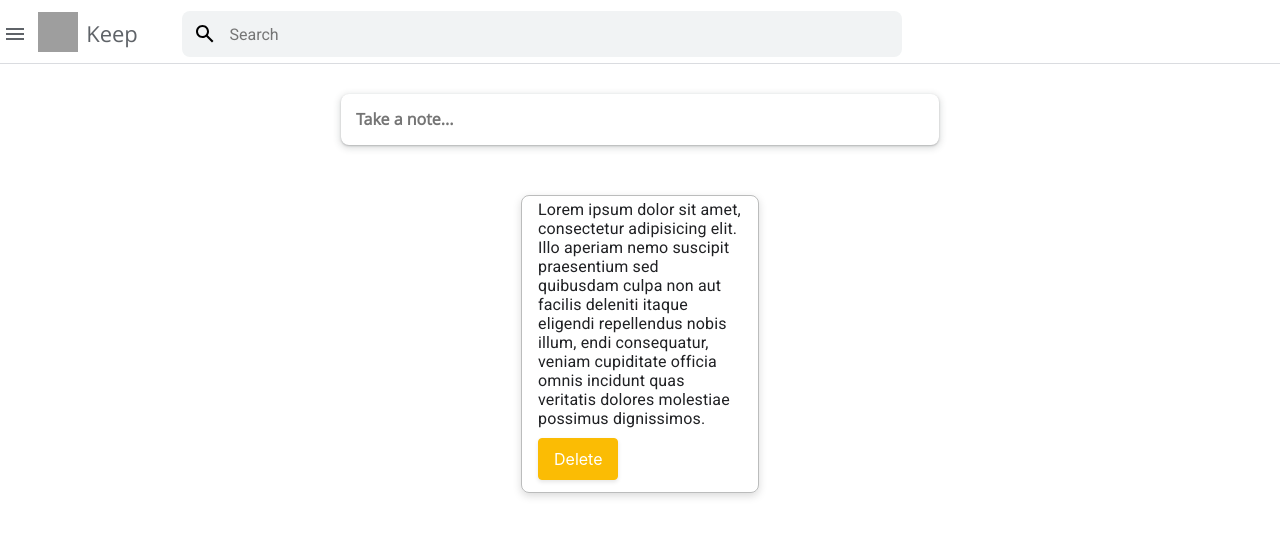
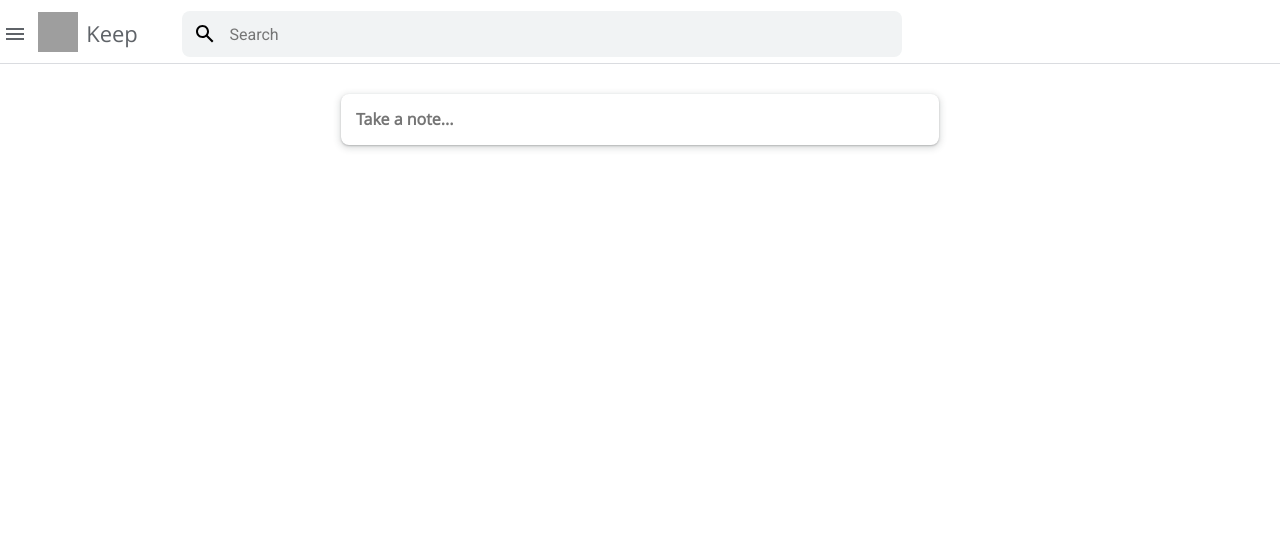
Before and after one commit to alinaqikhan/google-keep, a React (Create React App) app: page / in a window 1280 px wide. Shown: the top 536 px of the page. Built offline with nearby package versions, Linux system fonts and the light colour scheme; grey boxes are pictures that could not be loaded.

Commit message:
Implemented addToNotes functionality, fixed styles

```diff
--- a/package.json
+++ b/package.json
@@ -10,6 +10,7 @@
     "react": "^17.0.2",
     "react-dom": "^17.0.2",
     "react-scripts": "4.0.3",
+    "uuid": "^8.3.2",
     "web-vitals": "^1.1.2"
   },
   "scripts": {
--- a/src/components/AddNote.jsx
+++ b/src/components/AddNote.jsx
@@ -1,8 +1,11 @@
-import React, { useState } from "react";
+import React, { useContext, useState } from "react";
+import { NotesDataContext } from "../context/NotesContext";
+import { v4 as uuidv4 } from 'uuid';
 
 export const AddNote = () => {
 
     const [inputText, setInputText] = useState({title:'', body:''});
+    const { addToNotes } = useContext(NotesDataContext);
 
   return (
     <div className="add-note-container">
@@ -17,7 +20,9 @@ export const AddNote = () => {
              <textarea name="" onChange={(e)=>setInputText((prevData)=> {
                 return {...prevData, body:e.target.value}
             })} id="" cols="57" value={inputText.body} placeholder="Take a note..." rows="3"></textarea>
-            <button className="add-button">Close</button>
+            <button className="add-button" onClick={()=>{
+              addToNotes({...inputText, id: uuidv4()});
+              setInputText({title:'',body:''})}}>Close</button>
             </>
             ):null
         }
--- a/src/components/Note.jsx
+++ b/src/components/Note.jsx
@@ -1,9 +1,12 @@
+/* eslint-disable react/prop-types */
 import React from 'react';
 
-export const Note = () => {
+export const Note = ({ title, body }) => {
+
     return (
         <div className="note" role="textbox">
-            <p>Lorem ipsum dolor sit amet, consectetur adipisicing elit. Illo aperiam nemo suscipit praesentium sed quibusdam culpa non aut facilis deleniti itaque eligendi repellendus nobis illum, endi consequatur, veniam cupiditate officia omnis incidunt quas veritatis dolores molestiae possimus dignissimos.</p>
+            <h1>{title}</h1>
+            <p>{body}</p>
             <button>Delete</button>
         </div>
     )
--- a/src/components/NotesContainer.jsx
+++ b/src/components/NotesContainer.jsx
@@ -1,10 +1,19 @@
-import React from 'react'
-import { Note } from './Note'
+/* eslint-disable react/prop-types */
+import React, { useContext } from 'react';
+import { Note } from './Note';
+import { NotesDataContext } from '../context/NotesContext';
 
 export const NotesContainer = () => {
+
+    const { notes } = useContext(NotesDataContext);
+
     return (
+
+        notes? (
         <div className="notes-container">
-            <Note />
-        </div>
+            {
+                notes.map((note)=>(<Note key={note.id} title={note.title} body={note.body} />))
+            }
+        </div>):null
     )
 }
--- a/src/context/NotesContext.js
+++ b/src/context/NotesContext.js
@@ -2,7 +2,7 @@
 import React, { createContext, useReducer } from "react";
 import { contextReducer } from "./contextReducer";
 
-const initialState = [];
+const initialState = JSON.parse(localStorage.getItem('notes')) || [];
 
 export const NotesDataContext = createContext(initialState);
 
--- a/src/context/contextReducer.js
+++ b/src/context/contextReducer.js
@@ -1,8 +1,10 @@
 export const contextReducer = (state, action) => {
+    let notesToStore;
     switch (action.type) {
         case "ADD_TO_NOTES":
-
-            return;
+            notesToStore = [...state, action.payload]
+            localStorage.setItem('notes', JSON.stringify(notesToStore) );
+            return notesToStore;
         case "DELETE_FROM_NOTES":
 
             return;
--- a/src/index.js
+++ b/src/index.js
@@ -2,10 +2,11 @@ import React from 'react';
 import ReactDOM from 'react-dom';
 import './stylesheets/index.css';
 import { App } from './App';
+import { Provider } from './context/NotesContext';
 
 ReactDOM.render(
-  <React.StrictMode>
+  <Provider>
     <App />
-  </React.StrictMode>,
+  </Provider>,
   document.getElementById('root')
 );
--- a/src/stylesheets/Main.scss
+++ b/src/stylesheets/Main.scss
@@ -91,19 +91,17 @@
 
 .note {
   min-height: 3rem;
+  margin: 1rem;
   cursor: default;
   letter-spacing: 0.01428571em;
   font-family: Roboto, Arial, sans-serif;
   font-weight: 400;
-  padding: 0.4rem 1.6rem 1.2rem 1.6rem;
+  padding: 0.6rem 1.6rem 1.4rem 1.6rem;
   color: rgb(32, 33, 36);
   max-width: 23.8rem;
   outline-color: rgb(32, 33, 36);
-  border: 0.1rem solid rgba(32, 33, 36, 0.3);
   border-radius: 0.8rem;
-  box-shadow: inset -1px -1px 0 rgba(0, 0, 0, 0.1),
-  inset -1 -1px 0 rgba(0, 0, 0, 0.07);
-  box-shadow: rgba(0, 0, 0, .15) 0 3px 9px 0;
+  box-shadow: rgba(0, 0, 0, 0.02) 0px 1px 3px 0px, rgba(27, 31, 35, 0.15) 0px 0px 0px 1px;
   transform: translateY(0);
       transition: transform 150ms, box-shadow 150ms;
       user-select: none;
```
Also changed, not shown: 1 other file (tests, documents, lock files or other folders).
